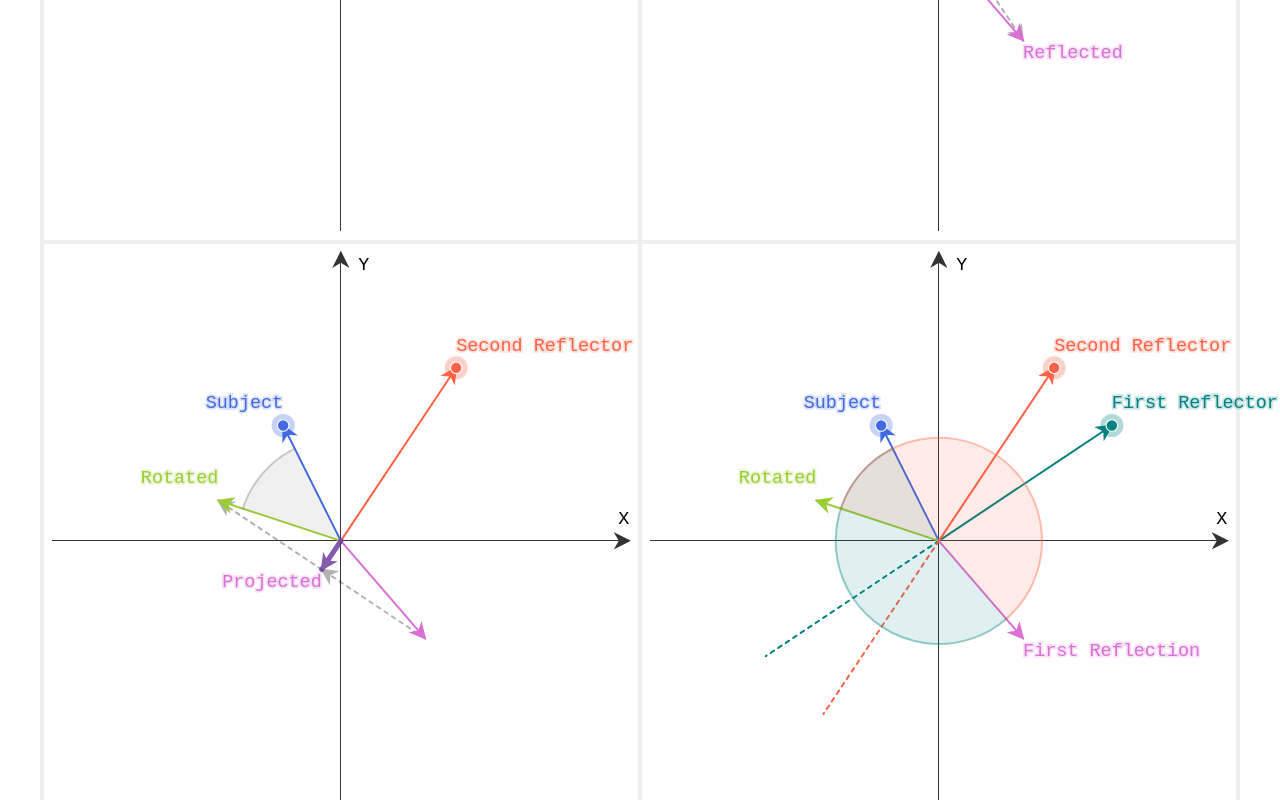
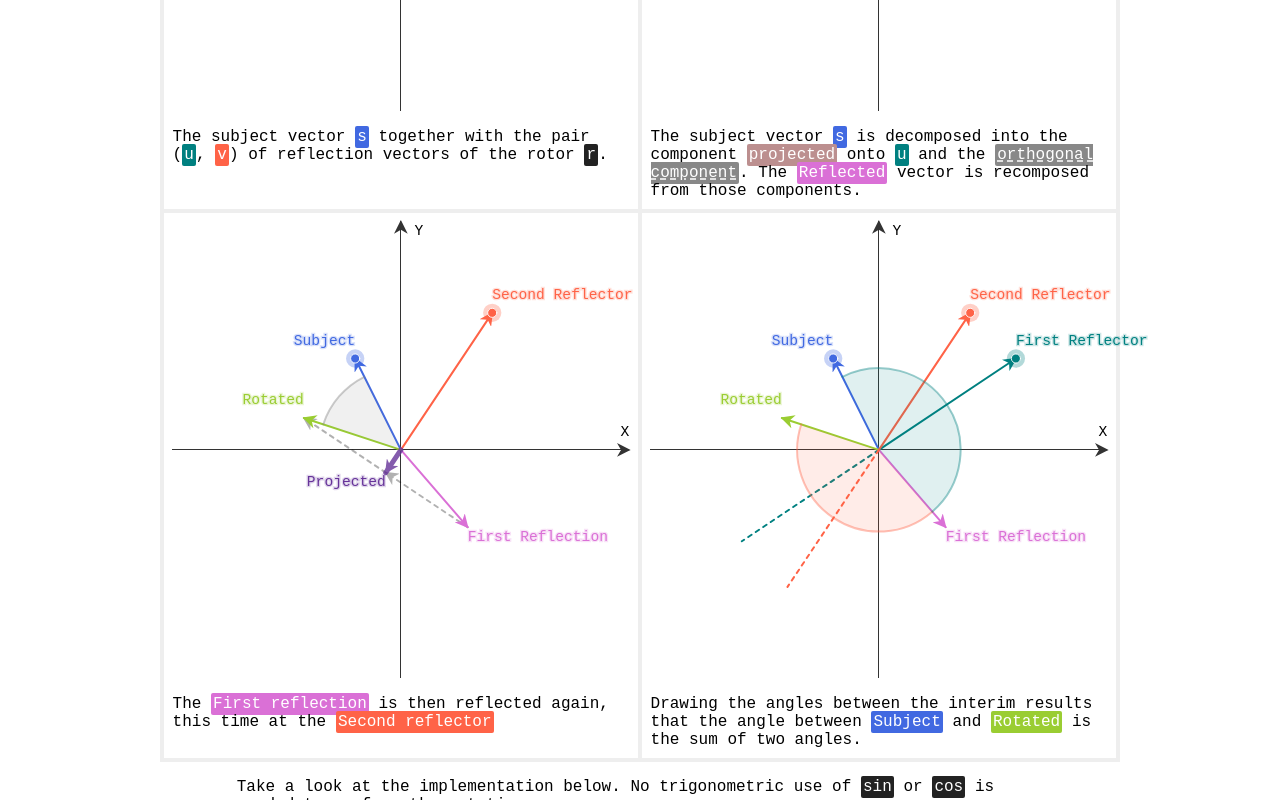
Before and after one commit to laszlokorte/rotor-reflect, a SvelteKit app: page / in a window 1280 px wide. Shown: the part 820-1620 px from the top of the page. Built offline with nearby package versions, Linux system fonts and the light colour scheme.

Commit message:
clean up arcs

```diff
--- a/src/routes/+layout.svelte
+++ b/src/routes/+layout.svelte
@@ -1,5 +1,5 @@
 <script lang="ts">
-    const favicon = "/favicon.svg";
+    const favicon = "favicon.svg";
 
     let { children } = $props();
 </script>
--- a/src/routes/App.svelte
+++ b/src/routes/App.svelte
@@ -1,5 +1,5 @@
 <script>
-    const favicon = "/favicon.svg";
+    const favicon = "favicon.svg";
     let reflector = $state({
         x: 3,
         y: 2,
@@ -84,7 +84,19 @@
     function rotateHalf(a, b, s) {
         return rotate(scale(0.5, add(a, b)), b, s);
     }
+    function isOnCCWArc(a, b, p) {
+        const ab = det(a, b);
 
+        if (ab >= 0) {
+            return det(a, p) >= 0 && det(p, b) >= 0;
+        } else {
+            return det(a, p) >= 0 || det(p, b) >= 0;
+        }
+    }
+
+    function arcDirection(subject, reflected, rotated) {
+        return isOnCCWArc(subject, rotated, reflected);
+    }
     let projected = $derived(
         scale(dot(subject, reflector) / len2(reflector), reflector),
     );
@@ -386,8 +398,13 @@
     </p>
 </header>
 
-<figure class="grid">
-    <div>
+<div class="grid">
+    <figure class="grid-item">
+        <figcaption>
+            The subject vector <code class="name-s">s</code> together with the
+            pair (<code class="name-u">u</code>, <code class="name-v">v</code>)
+            of reflection vectors of the rotor <code>r</code>.
+        </figcaption>
         <svg
             class="canvas"
             viewBox="-500 -500 1000 1000"
@@ -413,8 +430,19 @@
             {@render ctrl(rotor.from, "teal")}
             {@render ctrl(rotor.to, "tomato")}
         </svg>
-    </div>
-    <div>
+    </figure>
+    <figure class="grid-item">
+        <figcaption>
+            The subject vector <code class="name-s">s</code> is decomposed into
+            the component
+            <code style="background: RosyBrown;">projected</code> onto
+            <code class="name-u">u</code> and the
+            <code
+                style="text-decoration: underline; text-decoration-style: dashed; background-color: #888;"
+                >orthogonal component</code
+            >. The <code style="background-color: orchid;">Reflected</code> vector
+            is recomposed from those components.
+        </figcaption>
         <svg
             class="canvas"
             viewBox="-500 -500 1000 1000"
@@ -439,8 +467,13 @@
             {@render ctrl(subject, "royalblue")}
             {@render ctrl(reflector, "teal")}
         </svg>
-    </div>
-    <div>
+    </figure>
+    <figure class="grid-item">
+        <figcaption>
+            The <code style="background-color: orchid;">First reflection</code>
+            is then reflected again, this time at the
+            <code class="name-v">Second reflector</code>
+        </figcaption>
         <svg
             class="canvas"
             viewBox="-500 -500 1000 1000"
@@ -462,15 +495,22 @@
 
             {@render label(subject, "Subject", "royalblue")}
             {@render label(rotor.to, "Second Reflector", "tomato")}
-            {@render label(projected2, "Projected", "orchid")}
+            {@render label(projected2, "Projected", "RebeccaPurple")}
             {@render label(rotated, "Rotated", "yellowgreen")}
+            {@render label(reflected, "First Reflection", "orchid")}
 
             {@render arcctrl(subject, rotated, "none")}
             {@render ctrl(subject, "royalblue")}
             {@render ctrl(rotor.to, "tomato")}
         </svg>
-    </div>
-    <div>
+    </figure>
+    <figure class="grid-item">
+        <figcaption>
+            Drawing the angles between the interim results that the angle
+            between <code class="name-s">Subject</code> and
+            <code style="background-color: yellowgreen">Rotated</code> is the sum
+            of two angles.
+        </figcaption>
         <svg
             class="canvas"
             viewBox="-500 -500 1000 1000"
@@ -489,13 +529,14 @@
             {@render vec(rotor.to, "tomato")}
             {@render vec(scale(-1, rotor.to), "tomato", "dashed nodir")}
 
-            {#if dot(reflected, subject) * dot(subject, rotated) > 0}
+            {#if arcDirection(subject, reflected, rotated)}
                 {@render arc(subject, reflected, "teal")}
                 {@render arc(reflected, rotated, "tomato")}
             {:else}
-                {@render arc(subject, reflected, "teal")}
-                {@render arc(reflected, rotated, "tomato")}
+                {@render arc(rotated, reflected, "tomato")}
+                {@render arc(reflected, subject, "teal")}
             {/if}
+
             {@render label(rotor.to, "Second Reflector", "tomato")}
             {@render label(subject, "Subject", "royalblue")}
             {@render label(reflector, "First Reflector", "teal")}
@@ -507,8 +548,8 @@
             {@render ctrl(reflector, "teal")}
             {@render ctrl(reflector2, "tomato")}
         </svg>
-    </div>
-</figure>
+    </figure>
+</div>
 <section>
     <p>
         Take a look at the implementation below. No trigonometric use of <code
@@ -591,6 +632,7 @@ const rotateHalf =
         font-family: monospace, monospace;
     }
     .grid {
+        width: stretch;
         overflow: visible;
         box-sizing: border-box;
         display: block;
@@ -598,14 +640,19 @@ const rotateHalf =
         gap: 0.5ex;
         padding: 0.5ex;
         display: grid;
-        grid-template-columns: repeat(
-            auto-fit,
-            minmax(20em, 1fr) minmax(20em, 1fr)
-        );
+        box-sizing: border-box;
+        max-width: 100ch;
+        margin: auto;
+        grid-template-columns: repeat(auto-fit, minmax(20em, 1fr));
     }
-    .grid > div {
+    .grid-item:nth-child(3) {
+        grid-column: 1;
+    }
+    .grid-item {
         background: #fff;
         overflow: visible;
+        margin: 0;
+        padding: 0;
     }
 
     .nodir {
@@ -622,13 +669,14 @@ const rotateHalf =
     }
 
     .canvas {
+        aspect-ratio: 1 / 1;
         position: relative;
         user-select: none;
         overflow: visible;
         box-sizing: border-box;
         padding: 1ex;
         width: 100%;
-        height: 100%;
+        height: auto;
         display: block;
         overflow: visible;
         z-index: 100;
@@ -663,10 +711,10 @@ const rotateHalf =
     }
 
     .name-u {
-        background-color: tomato;
+        background-color: teal;
     }
     .name-v {
-        background-color: teal;
+        background-color: tomato;
     }
 
     .name-s {
@@ -700,10 +748,20 @@ const rotateHalf =
         color: tomato;
     }
 
-    pre,
-    figure {
+    pre {
         grid-column: 1 / -1;
         grid-row: 2;
         margin: 0 2em;
     }
+
+    figure {
+        display: flex;
+        flex-direction: column;
+    }
+
+    figcaption {
+        order: 1;
+        padding: 1ex;
+        font-size: 1em;
+    }
 </style>
```
